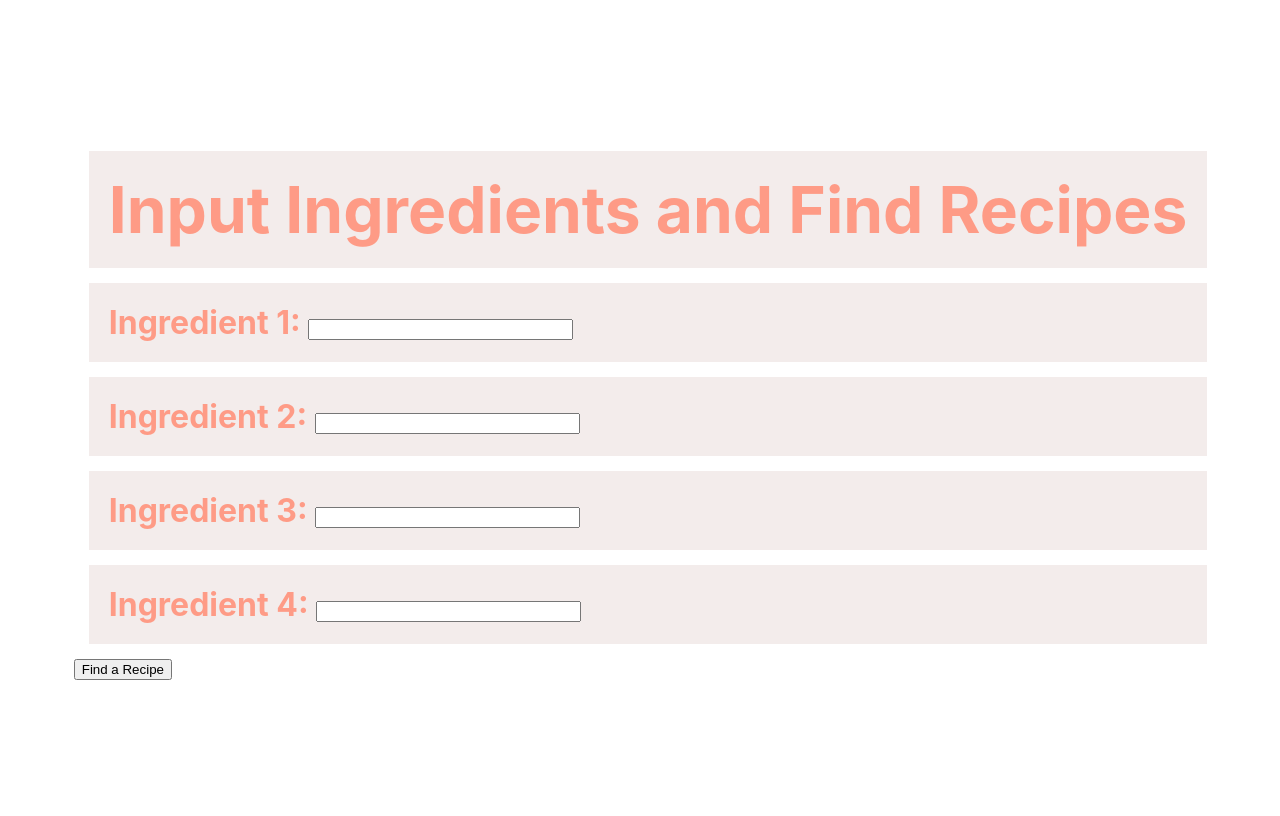
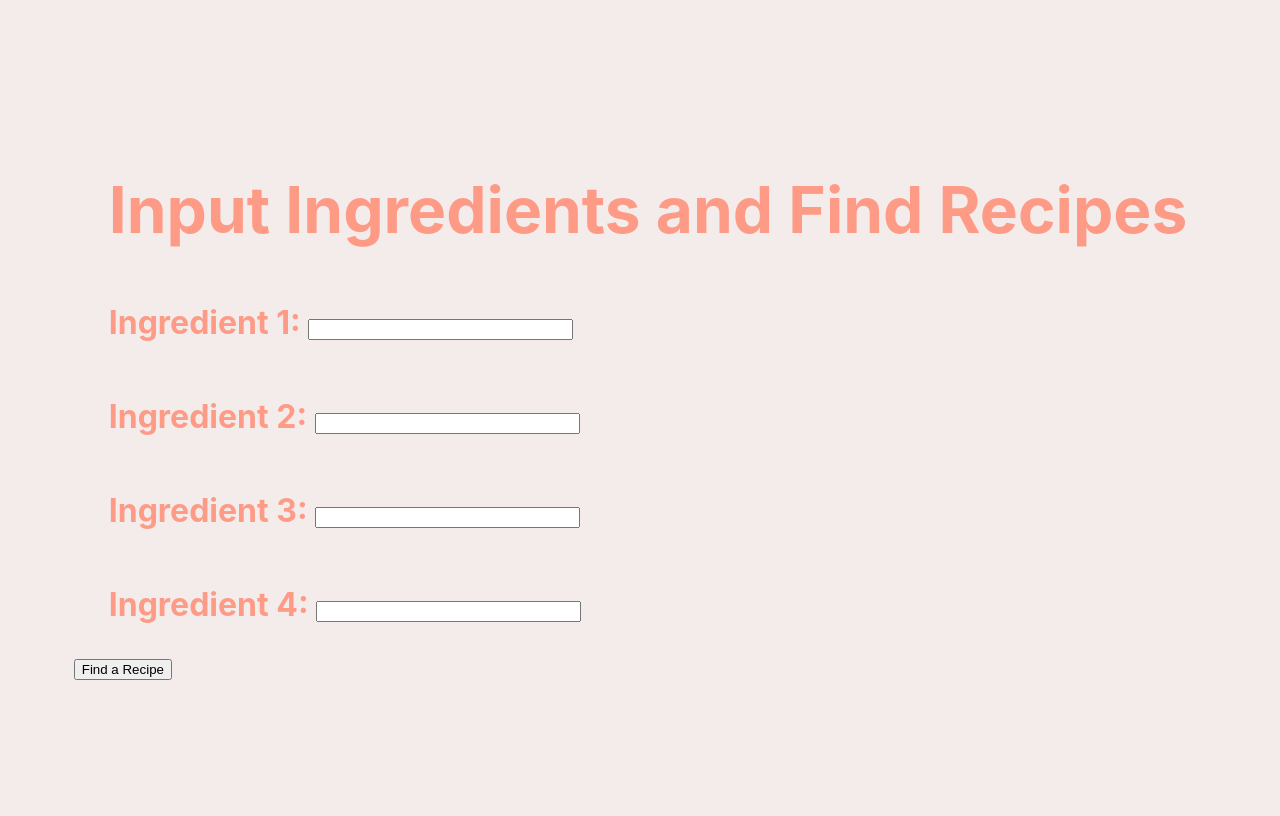
Before and after one commit to takakikato/MIS3640-Team-Project, a Flask app: page /search/ in a window 1280 px wide. Run offline with Flask 2, Linux system fonts and the light colour scheme.

Commit message:
Update search.html

```diff
--- a/templates/search.html
+++ b/templates/search.html
@@ -32,9 +32,9 @@
       display: flex;
       align-items: center;
       justify-content: center;
-      color: mistyrose;
+      color: #FE9B86;
       overflow: hidden;
-      background-color: white;
+      background-color:  #F3ECEB;
       }
 
       p {
```
